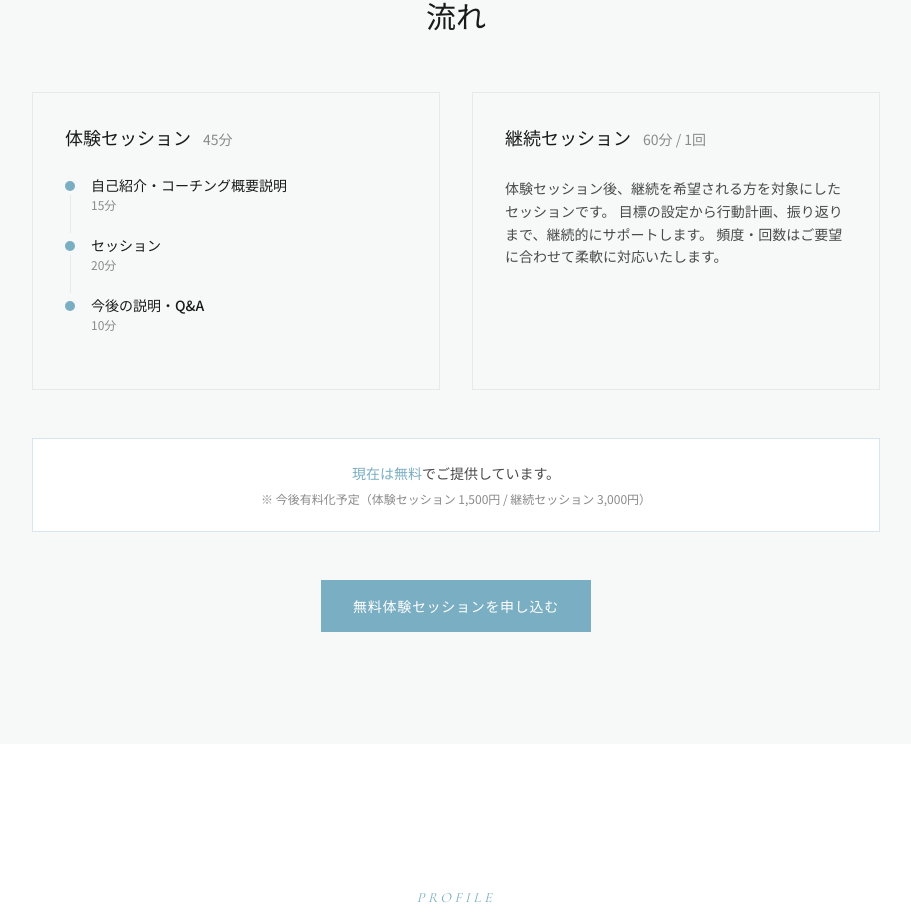
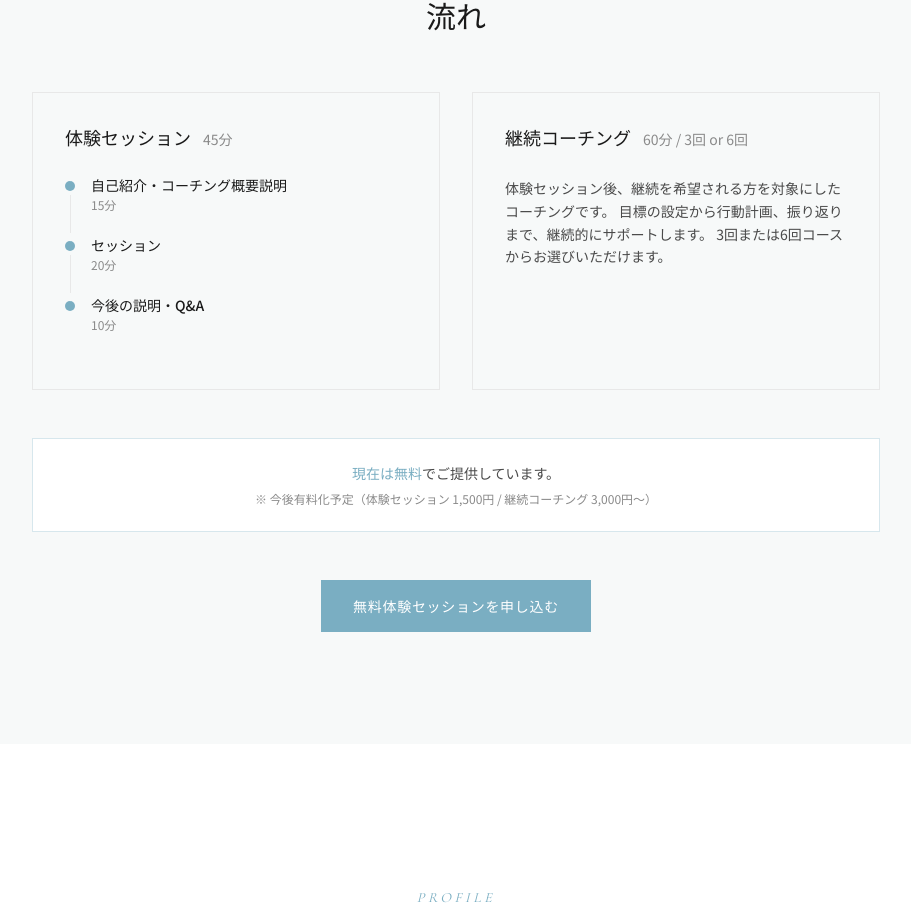
Before and after one commit to fumi-mura/fumi-coach, a Next.js app: page / in a window 1280 px wide. Shown: the part 2137-3059 px from the top of the page, without its empty margins (184-1095 px from the left). Built offline with nearby package versions, Linux system fonts and the light colour scheme.

Commit message:
content: rename to 継続コーチング, update to 3 or 6 sessions

```diff
--- a/src/components/sections/Service.tsx
+++ b/src/components/sections/Service.tsx
@@ -107,16 +107,16 @@ export default function Service() {
             </div>
           </div>
 
-          {/* 継続セッション */}
+          {/* 継続コーチング */}
           <div className="border border-border p-8">
             <div className="flex items-baseline gap-3 mb-6">
-              <h4 className="font-serif text-ink text-lg">継続セッション</h4>
-              <span className="font-sans text-ink-faint text-sm">60分 / 1回</span>
+              <h4 className="font-serif text-ink text-lg">継続コーチング</h4>
+              <span className="font-sans text-ink-faint text-sm">60分 / 3回 or 6回</span>
             </div>
             <p className="font-sans text-ink-muted text-sm leading-relaxed">
-              体験セッション後、継続を希望される方を対象にしたセッションです。
+              体験セッション後、継続を希望される方を対象にしたコーチングです。
               目標の設定から行動計画、振り返りまで、継続的にサポートします。
-              頻度・回数はご要望に合わせて柔軟に対応いたします。
+              3回または6回コースからお選びいただけます。
             </p>
           </div>
         </div>
@@ -128,7 +128,7 @@ export default function Service() {
             でご提供しています。
           </p>
           <p className="font-sans text-ink-faint text-xs">
-            ※ 今後有料化予定（体験セッション 1,500円 / 継続セッション 3,000円）
+            ※ 今後有料化予定（体験セッション 1,500円 / 継続コーチング 3,000円〜）
           </p>
         </div>
 
```
